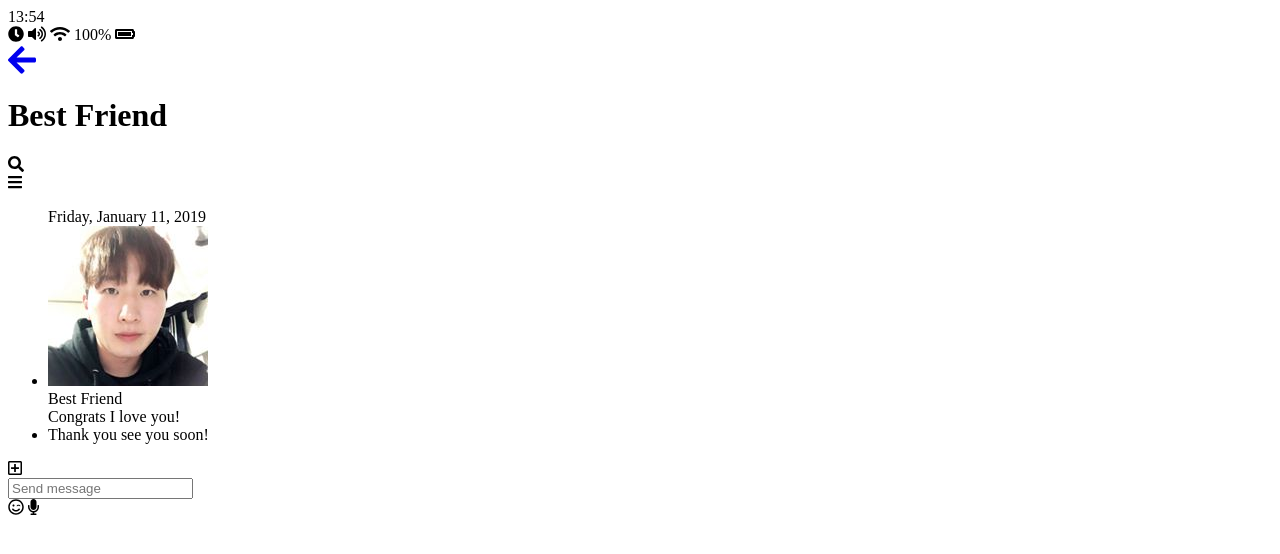
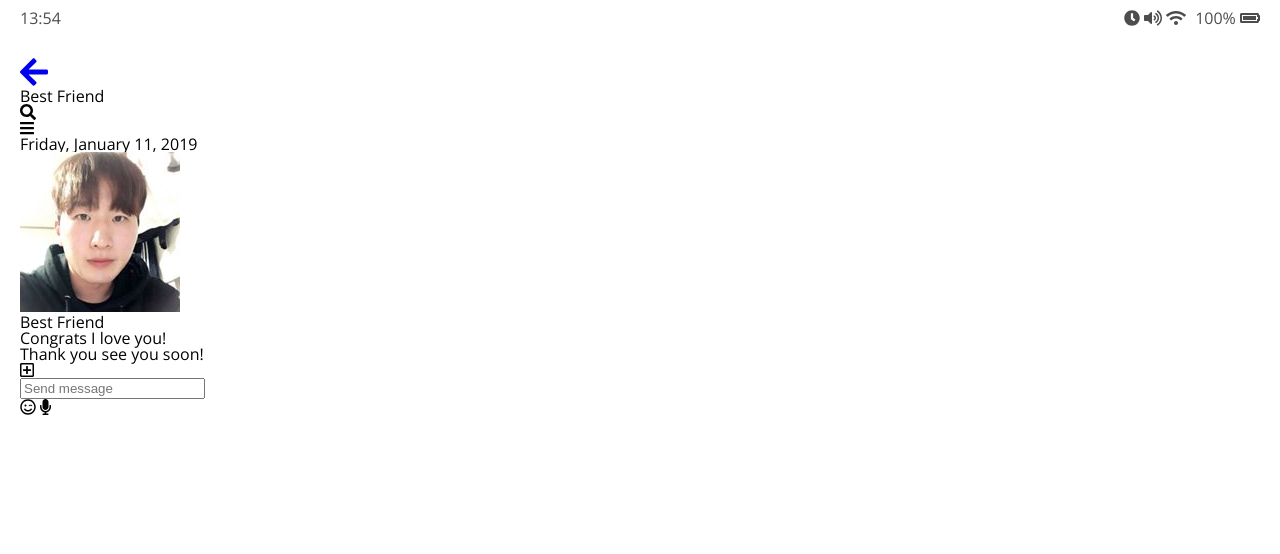
Before and after one commit to doowankim/kakao-clone-2.0, a website: page chat.html in a window 1280 px wide. Drawn offline with nearby package versions, Linux system fonts and the light colour scheme.

Commit message:
CSS status-bar

```diff
--- a/chat.html
+++ b/chat.html
@@ -6,6 +6,7 @@
     <link rel="stylesheet" href="https://cdnjs.cloudflare.com/ajax/libs/font-awesome/5.8.2/css/all.min.css" />
     <script defer src="https://use.fontawesome.com/releases/v5.0.9/js/all.js" integrity="sha384-8iPTk2s/jMVj81dnzb/iFR2sdA7u06vHJyyLlAd4snFpCl/SnyUjRrbdJsw1pGIl"
             crossorigin="anonymous"></script>
+    <link rel="stylesheet" href="css/styles.css" />
     <title>Chat | Kakao Clone</title>
 </head>
 <body>
--- /dev/null
+++ b/css/reset.css
@@ -0,0 +1,44 @@
+
+html, body, div, span, applet, object, iframe,
+h1, h2, h3, h4, h5, h6, p, blockquote, pre,
+a, abbr, acronym, address, big, cite, code,
+del, dfn, em, img, ins, kbd, q, s, samp,
+small, strike, strong, sub, sup, tt, var,
+b, u, i, center,
+dl, dt, dd, ol, ul, li,
+fieldset, form, label, legend,
+table, caption, tbody, tfoot, thead, tr, th, td,
+article, aside, canvas, details, embed,
+figure, figcaption, footer, header, hgroup,
+menu, nav, output, ruby, section, summary,
+time, mark, audio, video {
+	margin: 0;
+	padding: 0;
+	border: 0;
+	font-size: 100%;
+	font: inherit;
+	vertical-align: baseline;
+}
+/* HTML5 display-role reset for older browsers */
+article, aside, details, figcaption, figure,
+footer, header, hgroup, menu, nav, section {
+	display: block;
+}
+body {
+	line-height: 1;
+}
+ol, ul {
+	list-style: none;
+}
+blockquote, q {
+	quotes: none;
+}
+blockquote:before, blockquote:after,
+q:before, q:after {
+	content: '';
+	content: none;
+}
+table {
+	border-collapse: collapse;
+	border-spacing: 0;
+}
--- /dev/null
+++ b/css/status-bar.css
@@ -0,0 +1,15 @@
+.status-bar {
+    display: flex;
+    justify-content: space-between;
+    margin-bottom: 30px;
+    opacity: 0.7;
+}
+
+.status-bar i {
+    font-size: 14px;
+
+}
+
+.status-bar .status-bar__battery-level {
+    margin-left: 5px;
+}
--- /dev/null
+++ b/css/styles.css
@@ -0,0 +1,10 @@
+@import url('https://fonts.googleapis.com/css?family=Open+Sans:400,700&display=swap');
+@import "reset.css";
+@import "status-bar.css";
+
+body {
+    background-color: white;
+    padding: 10px 20px;
+    color: #020202;
+    font-family: 'Open Sans', -apple-system, BlinkMacSystemFont, 'Segoe UI', Roboto, Oxygen, Ubuntu, Cantarell, 'Open Sans', 'Helvetica Neue', sans-serif
+}
```
Also changed, not shown: find.html (+1 -0 lines), friends.html (+1 -0 lines), index.html (+1 -0 lines), more.html (+1 -0 lines), settings.html (+1 -0 lines).
